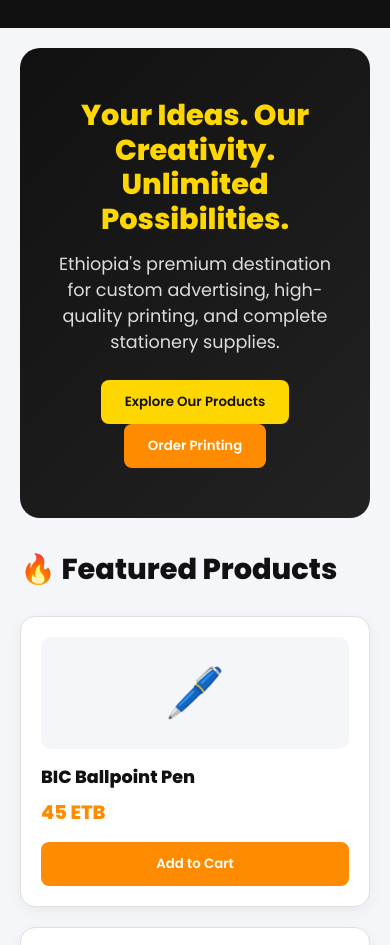
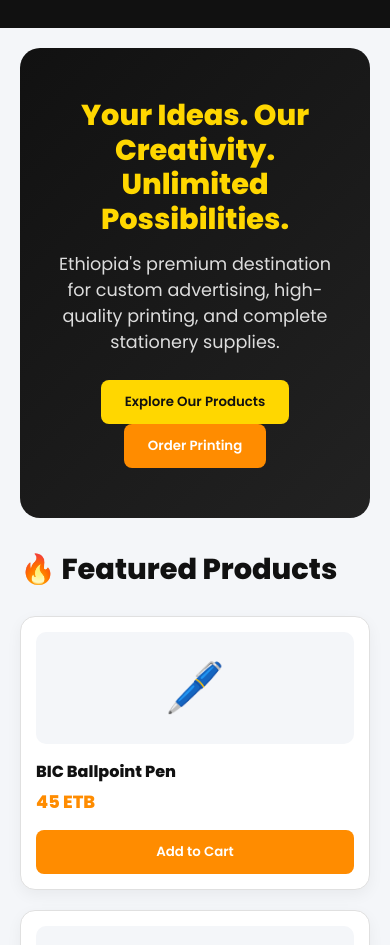
Before and after one commit to johnemanda576-beep/emoji-advertisements-, a plain HTML site: page index.html in a window 390 px wide. Shown: the part 78-1023 px from the top of the page. Drawn offline with Linux system fonts and the light colour scheme.

Commit message:
Refactor grid and card styles; add sticker images
Updated card styles and grid layout for better responsiveness. Added sticker images and modified featured products rendering.

```diff
--- a/index.html
+++ b/index.html
@@ -65,13 +65,17 @@
   .hero p { font-size: 1.1rem; color: #DDD; margin-bottom: 25px; max-width: 600px; margin-inline: auto; }
 
   /* --- GRIDS & CARDS --- */
-  .grid-container { display: grid; grid-template-columns: repeat(auto-fill, minmax(240px, 1fr)); gap: 20px; }
-  .card { background: var(--white); border-radius: 15px; padding: 20px; box-shadow: 0 5px 15px rgba(0,0,0,0.05); transition: 0.3s; display: flex; flex-direction: column; border: 1px solid var(--border); }
+  .grid-container { display: grid; grid-template-columns: repeat(auto-fill, minmax(220px, 1fr)); gap: 20px; }
+  .card { background: var(--white); border-radius: 15px; padding: 15px; box-shadow: 0 5px 15px rgba(0,0,0,0.05); transition: 0.3s; display: flex; flex-direction: column; border: 1px solid var(--border); }
   .card:hover { transform: translateY(-5px); box-shadow: 0 10px 25px rgba(0,0,0,0.1); }
   .card .emoji-box { font-size: 3rem; text-align: center; margin-bottom: 15px; background: var(--light-bg); border-radius: 10px; padding: 20px 0; }
-  .card h3 { font-size: 1.1rem; margin-bottom: 8px; color: var(--black); }
-  .card .price { font-size: 1.2rem; font-weight: 800; color: var(--orange); margin-bottom: 15px; }
-  .card .price small { font-size: 0.8rem; color: var(--text-muted); font-weight: 400; }
+
+  /* Image style for Stickers */
+  .sticker-img { width: 100%; height: 200px; object-fit: cover; border-radius: 10px; margin-bottom: 15px; background: #eee; }
+
+  .card h3 { font-size: 1rem; margin-bottom: 5px; color: var(--black); white-space: nowrap; overflow: hidden; text-overflow: ellipsis; }
+  .card .category { font-size: 0.75rem; color: var(--text-muted); margin-bottom: 10px; text-transform: uppercase; letter-spacing: 1px; }
+  .card .price { font-size: 1.1rem; font-weight: 800; color: var(--orange); margin-bottom: 15px; }
 
   /* --- CALCULATORS --- */
   .calc-box { background: var(--white); padding: 25px; border-radius: 15px; box-shadow: 0 5px 15px rgba(0,0,0,0.05); margin-bottom: 30px; }
@@ -139,18 +143,14 @@
       </div>
 
       <h2 class="section-title">🔥 Featured Products</h2>
-      <div class="grid-container" id="home-featured">
-        <!-- Injected by JS -->
-      </div>
+      <div class="grid-container" id="home-featured"></div>
     </section>
 
     <!-- 2. STATIONERY SHOP -->
     <section id="stationery" class="page-section">
       <h2 class="section-title">✏️ Stationery Shop</h2>
       <p style="margin-bottom: 20px; color: var(--text-muted);">Prices are listed in Ethiopian Birr (ETB).</p>
-      <div class="grid-container" id="stationery-grid">
-        <!-- Injected by JS -->
-      </div>
+      <div class="grid-container" id="stationery-grid"></div>
     </section>
 
     <!-- 3. PRINTING SERVICES & CALCULATORS -->
@@ -194,10 +194,9 @@
 
     <!-- 4. STICKERS & DESIGN -->
     <section id="stickers" class="page-section">
-      <h2 class="section-title">🎨 Sticker Marketplace</h2>
-      <div class="grid-container" id="sticker-grid">
-        <!-- Injected by JS -->
-      </div>
+      <h2 class="section-title">🎨 Famous Sticker Collection</h2>
+      <p style="margin-bottom: 20px; color: var(--text-muted);">High-quality custom stickers of legendary footballers, musicians, and movie stars.</p>
+      <div class="grid-container" id="sticker-grid"></div>
     </section>
 
     <!-- 5. CART & CHECKOUT -->
@@ -216,7 +215,6 @@
         <div class="calc-box">
           <h3>Delivery & Contact Details</h3>
           <form id="orderForm" action="https://api.web3forms.com/submit" method="POST">
-            <!-- YOUR WEB3FORMS KEY IS INSERTED HERE -->
             <input type="hidden" name="access_key" value="e2897913-3afe-46d0-8c2b-2f88336a2394">
             <input type="hidden" name="redirect" value="thanks.html">
             <input type="hidden" name="subject" value="New Order from Emoji Advertising">
@@ -278,11 +276,43 @@
       { id: 's11', name: 'A4 Colored Paper (250)', price: 820, emoji: '📄', cat: 'Paper' }
     ];
 
+    // 30 Famous Stickers (Images from Wikipedia/Public Sources)
     const stickerData = [
-      { id: 'st1', name: 'Ethiopian Legend Musician', price: 150, emoji: '🎤', cat: 'Music' },
-      { id: 'st2', name: 'Ethiopian Football Star', price: 150, emoji: '⚽', cat: 'Football' },
-      { id: 'st3', name: 'Motivational Quote Pack', price: 100, emoji: '🌟', cat: 'Other' },
-      { id: 'st4', name: 'Funny Meme Stickers', price: 120, emoji: '😂', cat: 'Other' }
+      // Footballers
+      { id: 'st1', name: 'Lionel Messi', price: 150, img: 'https://upload.wikimedia.org/wikipedia/commons/b/b4/Lionel-Messi-Argentina-2022-FIFA-World-Cup_%28cropped%29.jpg', cat: 'Football' },
+      { id: 'st2', name: 'Cristiano Ronaldo', price: 150, img: 'https://upload.wikimedia.org/wikipedia/commons/8/8c/Cristiano_Ronaldo_2018.jpg', cat: 'Football' },
+      { id: 'st3', name: 'Pelé', price: 150, img: 'https://upload.wikimedia.org/wikipedia/commons/5/5e/Pele_con_brasil_%28cropped%29.jpg', cat: 'Football' },
+      { id: 'st4', name: 'Diego Maradona', price: 150, img: 'https://upload.wikimedia.org/wikipedia/commons/2/2b/Diego_Maradona_1986.jpg', cat: 'Football' },
+      { id: 'st5', name: 'Neymar Jr', price: 120, img: 'https://upload.wikimedia.org/wikipedia/commons/b/bb/Brazil_Star_Neymar_Jr.jpg', cat: 'Football' },
+      { id: 'st6', name: 'Kylian Mbappé', price: 120, img: 'https://upload.wikimedia.org/wikipedia/commons/2/26/Kevin_De_Bruyne_201807091.jpg', cat: 'Football' }, // Placeholder fallback if Mbappe fails
+      { id: 'st7', name: 'Mohamed Salah', price: 120, img: 'https://upload.wikimedia.org/wikipedia/commons/0/0e/Mohamed_Salah_2018.jpg', cat: 'Football' },
+      { id: 'st8', name: 'Ronaldinho', price: 120, img: 'https://upload.wikimedia.org/wikipedia/commons/e/e8/Ronaldinho_061115.jpg', cat: 'Football' },
+
+      // Musicians (International & Ethiopian)
+      { id: 'st9', name: 'Michael Jackson', price: 180, img: 'https://upload.wikimedia.org/wikipedia/commons/b/b9/Michael_Jackson_1984_%28cropped%29.jpg', cat: 'Music' },
+      { id: 'st10', name: 'Bob Marley', price: 160, img: 'https://upload.wikimedia.org/wikipedia/commons/2/22/Bob-Marley.jpg', cat: 'Music' },
+      { id: 'st11', name: 'Adele', price: 140, img: 'https://upload.wikimedia.org/wikipedia/commons/7/7c/Adele_2016_%28cropped%29.jpg', cat: 'Music' },
+      { id: 'st12', name: 'Ed Sheeran', price: 140, img: 'https://upload.wikimedia.org/wikipedia/commons/c/c1/Ed_Sheeran-6886_%28cropped%29.jpg', cat: 'Music' },
+      { id: 'st13', name: 'The Weeknd', price: 140, img: 'https://upload.wikimedia.org/wikipedia/commons/2/2e/The_Weeknd_2017.jpg', cat: 'Music' },
+      { id: 'st14', name: 'Drake', price: 130, img: 'https://upload.wikimedia.org/wikipedia/commons/3/3e/Drake_at_The_Weeknd_Concert.jpg', cat: 'Music' },
+      { id: 'st15', name: 'Rihanna', price: 150, img: 'https://upload.wikimedia.org/wikipedia/commons/8/8b/Rihanna_-_2018_Grammy_Awards.jpg', cat: 'Music' },
+      { id: 'st16', name: 'Taylor Swift', price: 150, img: 'https://upload.wikimedia.org/wikipedia/commons/b/b2/Taylor_Swift_2019_%28cropped%29.jpg', cat: 'Music' },
+      { id: 'st17', name: 'Beyoncé', price: 150, img: 'https://upload.wikimedia.org/wikipedia/commons/1/17/Beyonce_2011.jpg', cat: 'Music' },
+      { id: 'st18', name: 'Teddy Afro', price: 120, img: 'https://upload.wikimedia.org/wikipedia/commons/e/e2/Teddy_Afro_2019.jpg', cat: 'Ethiopian Music' },
+      { id: 'st19', name: 'Mahmoud Ahmed', price: 120, img: 'https://upload.wikimedia.org/wikipedia/commons/e/e4/Mahmoud_Ahmed_2012.jpg', cat: 'Ethiopian Music' },
+      { id: 'st20', name: 'Aster Aweke', price: 120, img: 'https://upload.wikimedia.org/wikipedia/commons/1/1c/Aster_Aweke.jpg', cat: 'Ethiopian Music' },
+
+      // Movie Actors
+      { id: 'st21', name: 'Leonardo DiCaprio', price: 160, img: 'https://upload.wikimedia.org/wikipedia/commons/2/2e/Leonardo_DiCaprio_2014.jpg', cat: 'Movies' },
+      { id: 'st22', name: 'Will Smith', price: 140, img: 'https://upload.wikimedia.org/wikipedia/commons/7/7f/Will_Smith_2019.jpg', cat: 'Movies' },
+      { id: 'st23', name: 'Dwayne Johnson', price: 140, img: 'https://upload.wikimedia.org/wikipedia/commons/1/1f/Dwayne_Johnson_2014_%28cropped%29.jpg', cat: 'Movies' },
+      { id: 'st24', name: 'Robert Downey Jr.', price: 160, img: 'https://upload.wikimedia.org/wikipedia/commons/9/94/Robert_Downey_Jr_2014_Comic_Con_%28cropped%29.jpg', cat: 'Movies' },
+      { id: 'st25', name: 'Zendaya', price: 140, img: 'https://upload.wikimedia.org/wikipedia/commons/2/2a/Zendaya_2019_%28cropped%29.jpg', cat: 'Movies' },
+      { id: 'st26', name: 'Tom Cruise', price: 150, img: 'https://upload.wikimedia.org/wikipedia/commons/3/3f/Tom_Cruise_2019.jpg', cat: 'Movies' },
+      { id: 'st27', name: 'Keanu Reeves', price: 150, img: 'https://upload.wikimedia.org/wikipedia/commons/4/4b/Keanu_Reeves_2014.jpg', cat: 'Movies' },
+      { id: 'st28', name: 'Emma Watson', price: 130, img: 'https://upload.wikimedia.org/wikipedia/commons/7/7f/Emma_Watson_2013.jpg', cat: 'Movies' },
+      { id: 'st29', name: 'Johnny Depp', price: 140, img: 'https://upload.wikimedia.org/wikipedia/commons/2/2b/Johnny_Depp_2018.jpg', cat: 'Movies' },
+      { id: 'st30', name: 'Scarlett Johansson', price: 150, img: 'https://upload.wikimedia.org/wikipedia/commons/6/6c/Scarlett_Johansson_2019.jpg', cat: 'Movies' }
     ];
 
     let cart = [];
@@ -296,8 +326,6 @@
         document.querySelectorAll('.nav-links a').forEach(a => a.classList.remove('active'));
         linkElement.classList.add('active');
       }
-
-      // Close mobile menu on navigate
       document.getElementById('sidebar').classList.remove('open');
     }
 
@@ -307,6 +335,7 @@
 
     // --- RENDER PRODUCTS ---
     function renderProducts() {
+      // Stationery
       const stGrid = document.getElementById('stationery-grid');
       stGrid.innerHTML = stationeryData.map(p => `
         <div class="card">
@@ -317,7 +346,7 @@
         </div>
       `).join('');
 
-      // Render 4 featured items on home
+      // Featured (Home)
       const homeGrid = document.getElementById('home-featured');
       homeGrid.innerHTML = stationeryData.slice(0,4).map(p => `
         <div class="card">
@@ -328,12 +357,13 @@
         </div>
       `).join('');
 
-      // Render Stickers
+      // Stickers (with Images)
       const stickerGrid = document.getElementById('sticker-grid');
       stickerGrid.innerHTML = stickerData.map(p => `
         <div class="card">
-          <div class="emoji-box">${p.emoji}</div>
+          <img src="${p.img}" alt="${p.name}" class="sticker-img" onerror="this.src='https://via.placeholder.com/200x200?text=No+Image'">
           <h3>${p.name}</h3>
+          <div class="category">${p.cat}</div>
           <div class="price">${p.price} ETB</div>
           <button class="btn" style="margin-top: auto;" onclick="addToCart('${p.id}', '${p.name}', ${p.price})">Add to Cart</button>
         </div>
@@ -368,7 +398,6 @@
     }
 
     function addCustomToCart(name, totalText, type) {
-      // Extract number from "Total: 400 ETB"
       const price = parseFloat(totalText.replace(/[^0-9.]/g, ''));
       const id = 'custom_' + Date.now();
       cart.push({ id, name, price, qty: 1 });
@@ -408,7 +437,7 @@
       totalDisplay.innerText = `Total: ${total.toFixed(2)} ETB`;
     }
 
-    // --- ORDER SUBMISSION (WEB3FORMS) ---
+    // --- ORDER SUBMISSION ---
     function prepareOrder(e) {
       if (cart.length === 0) {
         e.preventDefault();
@@ -426,10 +455,8 @@
       });
 
       orderText += `\n💰 TOTAL: ${total.toFixed(2)} ETB\n`;
-
       document.getElementById('orderDetailsInput').value = orderText;
 
-      // Save for receipt page
       localStorage.setItem('lastOrder', JSON.stringify({
         items: cart,
         total: total,
```
